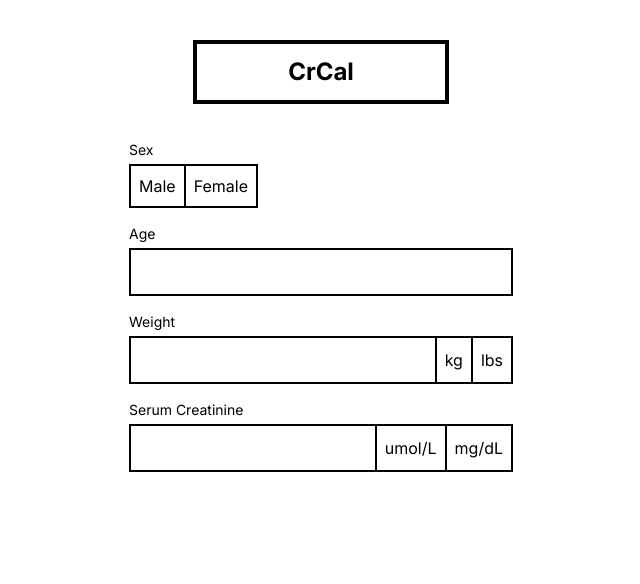
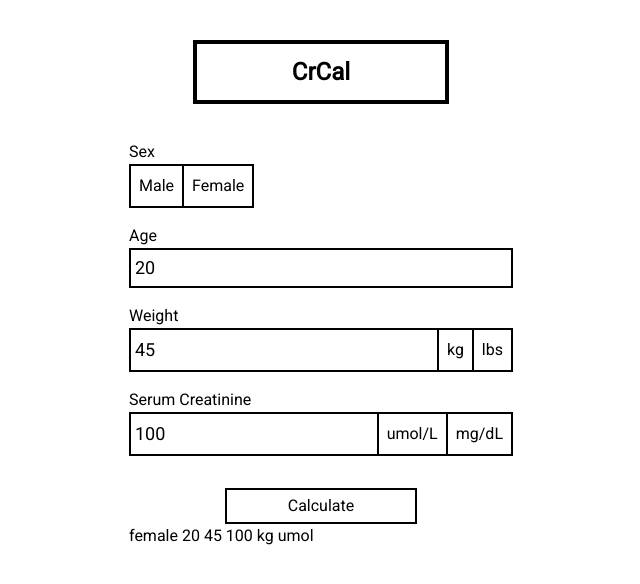
Before and after one commit to Oliver-spec/CrCl-eGFR-Calculator, a Next.js app in the folder crcal/: page / in a window 1280 px wide. Shown: the top 584 px of the page, without its empty margins (319-959 px from the left). Built offline with nearby package versions, Linux system fonts and the light colour scheme.

Commit message:
save changes to switch to main

```diff
--- /dev/null
+++ b/crcal/app/calculate.ts
@@ -0,0 +1,5 @@
+import { Info } from "./lib/definitions";
+
+export default function calculate(info: Info) {
+  const { weight, weightUnit, crLvl, crUnit, age, sex } = info;
+}
--- a/crcal/app/layout.tsx
+++ b/crcal/app/layout.tsx
@@ -1,8 +1,11 @@
 import type { Metadata } from "next";
-import { Inter } from "next/font/google";
+import { Roboto } from "next/font/google";
 import "./globals.css";
 
-const inter = Inter({ subsets: ["latin"] });
+const roboto = Roboto({
+  weight: ["400"],
+  subsets: ["latin"],
+});
 
 export const metadata: Metadata = {
   title: "CrCal",
@@ -16,7 +19,7 @@ export default function RootLayout({
 }) {
   return (
     <html lang="en">
-      <body className={`${inter.className} antialiased`}>{children}</body>
+      <body className={`${roboto.className} antialiased`}>{children}</body>
     </html>
   );
 }
--- /dev/null
+++ b/crcal/app/lib/definitions.ts
@@ -0,0 +1,8 @@
+export type Info = {
+  sex: string;
+  age: string;
+  weightUnit: string;
+  weight: string;
+  crUnit: string;
+  crLvl: string;
+};
--- a/crcal/app/page.tsx
+++ b/crcal/app/page.tsx
@@ -1,16 +1,102 @@
-import Input from "./ui/input";
-import SexSelector from "./ui/sexSelector";
+"use client";
+
+import { useState } from "react";
 
 export default function Home() {
+  const [info, setInfo] = useState({
+    sex: "female",
+    age: "20",
+    weightUnit: "kg",
+    weight: "45",
+    crUnit: "umol",
+    crLvl: "100",
+  });
+
   return (
     <main className="flex flex-col justify-center items-center gap-4">
       <div className="w-64 mt-10 mb-5 text-center border-solid border-4 border-black p-3 text-2xl font-bold">
         CrCal
       </div>
-      <SexSelector />
-      <Input label="Age" />
-      <Input label="Weight" buttonLabels={["kg", "lbs"]} />
-      <Input label="Serum Creatinine" buttonLabels={["umol/L", "mg/dL"]} />
+      <div className="flex flex-col w-96">
+        <label htmlFor="sex-selector">Sex</label>
+        <div id="sex-selector" className="flex mb-4">
+          <button
+            className="border-r-0 border-2 border-black p-2 hover:bg-gray-300"
+            onClick={() => setInfo({ ...info, sex: "male" })}
+          >
+            Male
+          </button>
+          <button
+            className="border-2 border-black p-2 hover:bg-gray-300"
+            onClick={() => setInfo({ ...info, sex: "female" })}
+          >
+            Female
+          </button>
+        </div>
+        <label htmlFor="age-input">Age</label>
+        <input
+          id="age-input"
+          type="text"
+          className={`text-lg focus:outline-none p-1 w-full border-2 border-black mb-4`}
+          onChange={(e) => setInfo({ ...info, age: e.target.value })}
+          value={info.age}
+        />
+        <label htmlFor="weight-input">Weight</label>
+        <div id="weight-input" className="flex mb-4">
+          <input
+            type="text"
+            className={`text-lg focus:outline-none p-1 w-full border-2 border-black`}
+            value={info.weight}
+            onChange={(e) => setInfo({ ...info, weight: e.target.value })}
+          />
+          <button
+            className="border-x-0 border-2 border-black p-2 hover:bg-gray-300"
+            onClick={() => setInfo({ ...info, weightUnit: "kg" })}
+          >
+            kg
+          </button>
+          <button
+            className="border-2 border-black p-2 hover:bg-gray-300"
+            onClick={() => setInfo({ ...info, weightUnit: "lbs" })}
+          >
+            lbs
+          </button>
+        </div>
+        <label htmlFor="cr-input">Serum Creatinine</label>
+        <div id="cr-input" className="flex mb-8">
+          <input
+            type="text"
+            className={`text-lg focus:outline-none p-1 w-full border-2 border-black`}
+            value={info.crLvl}
+            onChange={(e) =>
+              setInfo({
+                ...info,
+                crLvl: e.target.value,
+              })
+            }
+          />
+          <button
+            className="border-x-0 border-2 border-black p-2 hover:bg-gray-300"
+            onClick={() => setInfo({ ...info, crUnit: "umol" })}
+          >
+            umol/L
+          </button>
+          <button
+            className="border-2 border-black p-2 hover:bg-gray-300"
+            onClick={() => setInfo({ ...info, crUnit: "mg" })}
+          >
+            mg/dL
+          </button>
+        </div>
+        <button className="border-2 border-black w-1/2 self-center py-1 hover:bg-gray-300">
+          Calculate
+        </button>
+        <div>
+          {info.sex} {info.age} {info.weight} {info.crLvl} {info.weightUnit}{" "}
+          {info.crUnit}
+        </div>
+        <div></div>
+      </div>
     </main>
   );
 }
--- a/crcal/app/ui/buttonGroup.tsx
+++ /dev/null
@@ -1,12 +0,0 @@
-export default function ButtonGroup({ label }: { label: string[] }) {
-  return (
-    <div className="flex">
-      <button className="border-x-0 border-2 border-black p-2 hover:bg-gray-300">
-        {label[0]}
-      </button>
-      <button className="border-2 border-black p-2 hover:bg-gray-300">
-        {label[1]}
-      </button>
-    </div>
-  );
-}
--- a/crcal/app/ui/input.tsx
+++ /dev/null
@@ -1,27 +0,0 @@
-import { Roboto } from "next/font/google";
-import ButtonGroup from "./buttonGroup";
-
-const roboto = Roboto({
-  weight: ["400"],
-  subsets: ["latin"],
-});
-
-export default function Input({
-  label,
-  buttonLabels,
-}: {
-  label: string;
-  buttonLabels?: string[];
-}) {
-  return (
-    <div className="flex flex-col items-center w-96">
-      <span className="w-full text-left text-sm mb-1">{label}</span>
-      <div className="flex w-full h-12">
-        <input
-          className={`${roboto.className} antialiased text-lg focus:outline-none p-1 w-full border-2 border-black`}
-        />
-        {buttonLabels ? <ButtonGroup label={buttonLabels} /> : null}
-      </div>
-    </div>
-  );
-}
--- a/crcal/app/ui/sexSelector.tsx
+++ /dev/null
@@ -1,15 +0,0 @@
-export default function SexSelector() {
-  return (
-    <div className="flex flex-col w-96">
-      <span className="text-sm mb-1">Sex</span>
-      <div className="flex">
-        <button className="border-r-0 border-2 border-black p-2 hover:bg-gray-300">
-          Male
-        </button>
-        <button className="border-2 border-black p-2 hover:bg-gray-300">
-          Female
-        </button>
-      </div>
-    </div>
-  );
-}
```
